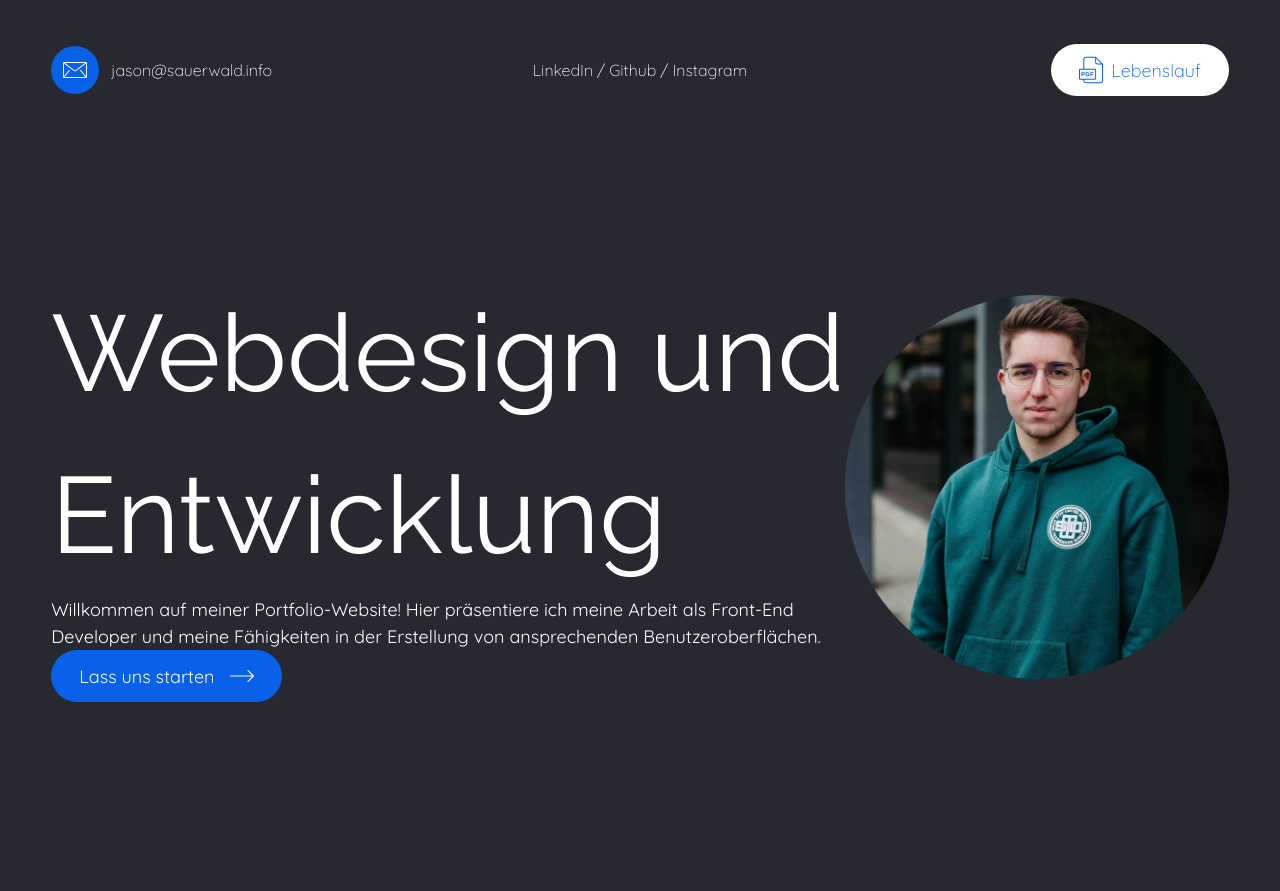
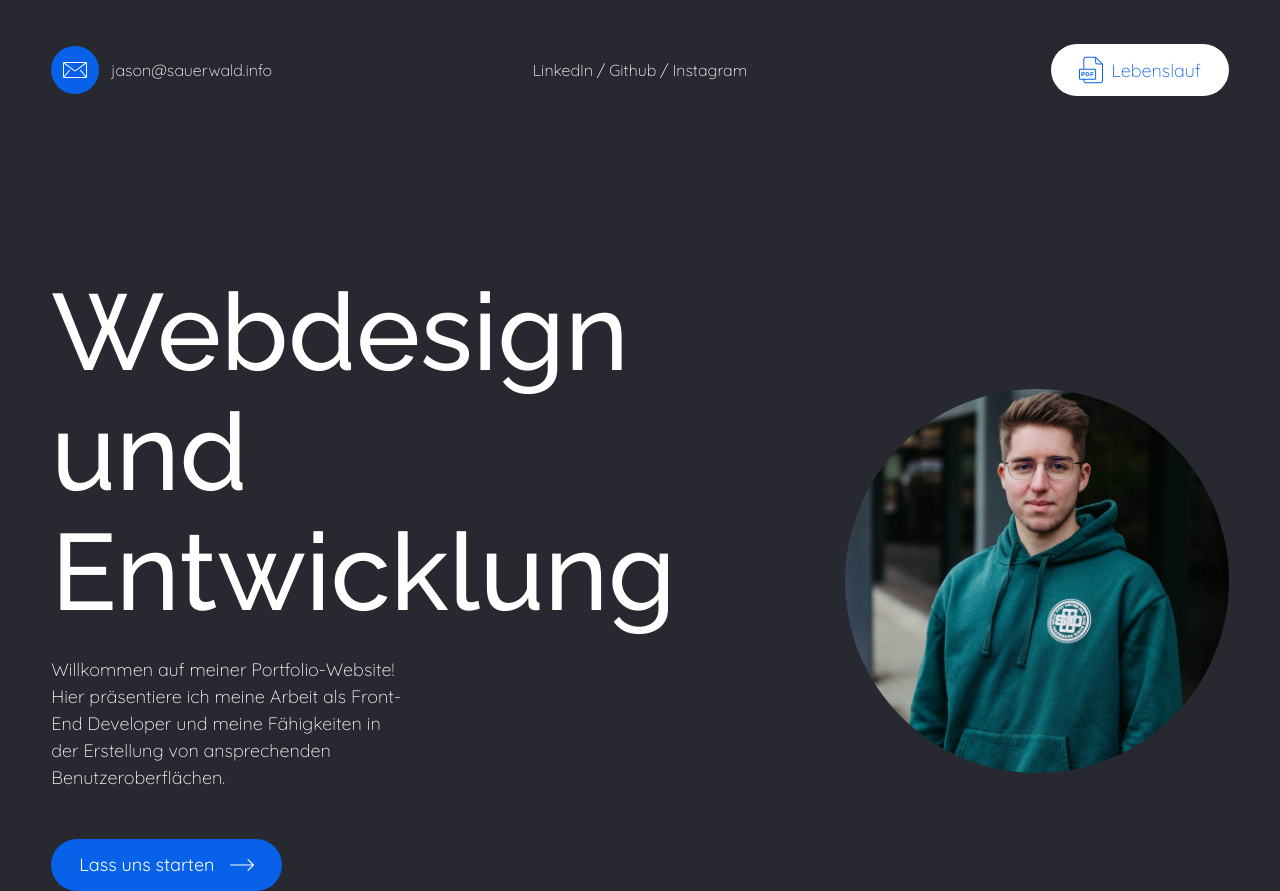
Before and after one commit to JasonSa19/vue-portfolio, a Vue app: page / in a window 1280 px wide. Before the commit the page ends 800 px from the top, so only its background shows below. Built offline with nearby package versions, Linux system fonts and the light colour scheme.

Commit message:
Intro Styling

```diff
--- a/src/assets/scss/globals/typo.scss
+++ b/src/assets/scss/globals/typo.scss
@@ -1,9 +1,11 @@
 h1,
 h2 {
   font-family: $fontHeadline;
+  font-weight: 500;
 }
 
 p {
   font-family: $fontDefault;
   font-size: 1.125rem;
+  font-weight: 300;
 }
--- a/src/components/Intro.vue
+++ b/src/components/Intro.vue
@@ -8,13 +8,15 @@ import standardbtn from "./standardbtn.vue";
 <template>
   <section class="anim container mt-44">
     <div class="content-inner flex flex-row items-center justify-between">
-      <div class="text-content">
-        <h1 class="font-headline text-xl">{{ mainHeadline }}</h1>
-        <p>{{ mainText }}</p>
-        <standardbtn buttonText="Lass uns starten" link="#info" />
+      <div class="text-content basis-3/5">
+        <h1 class="font-headline text-xl leading-[111%]">
+          {{ mainHeadline }}
+        </h1>
+        <p class="mt-6 w-6/12">{{ mainText }}</p>
+        <standardbtn class="mt-12" buttonText="Lass uns starten" link="#info" />
       </div>
-      <div class="image-content">
-        <div class="image-container relative h-96 w-96">
+      <div class="image-content basis-2/5">
+        <div class="image-container relative ml-auto h-96 w-96">
           <img
             class="absolute h-full w-full rounded-full object-cover"
             src="./../assets/img/portrait_Jason_Sauerwald.jpg"
--- a/src/components/standardbtn.vue
+++ b/src/components/standardbtn.vue
@@ -15,7 +15,7 @@ const props = defineProps({
     >
       {{ buttonText }}
       <arrow
-        class="h-7 w-6 fill-white transition-all group-hover:fill-blue"
+        class="h-7 w-6 fill-white transition-all group-hover:ml-1 group-hover:fill-blue"
       ></arrow>
     </a>
   </div>
```
